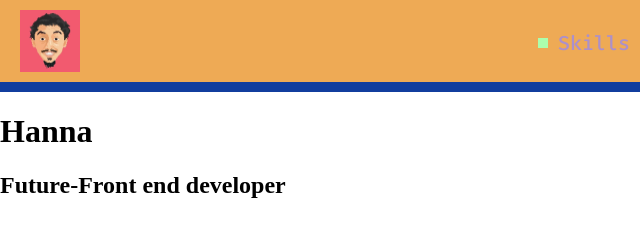
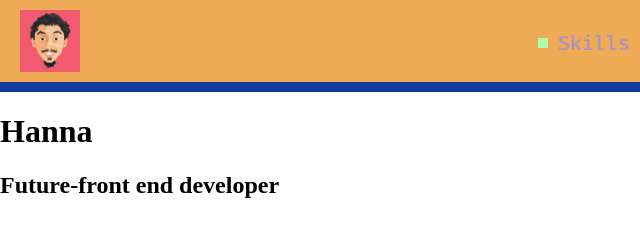
Before and after one commit to hannazx/hannazx.github.io, a plain HTML site: page index.html in a window 1280 px wide. Shown: the full height of the page, 0-640 px from the left. Drawn offline with Linux system fonts and the light colour scheme.

```diff
--- a/index.html
+++ b/index.html
@@ -27,7 +27,7 @@
             Hanna
         </h1>
         <h2>
-            Future-Front end developer
+            Future-front end developer
         </h2>
 
     </body>
```
